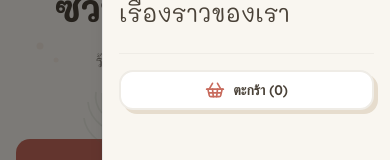
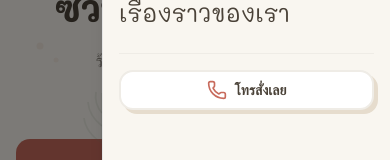
Before and after one commit to satasuk03/chutas-bakery, a Next.js app: page / in a window 390 px wide. Both pictures are taken after a click on the button 354 px from the left and 32 px from the top of the page. Shown: the part 219-379 px from the top of the page. Built offline with nearby package versions, Linux system fonts and the light colour scheme.

Commit message:
update ตะกร้า

```diff
--- a/src/components/layout/Header.tsx
+++ b/src/components/layout/Header.tsx
@@ -1,7 +1,7 @@
 "use client";
 
 import { Sheet, SheetContent, SheetTrigger } from "@/components/ui/sheet";
-import { Croissant, Menu, Phone, ShoppingBasket } from "lucide-react";
+import { Croissant, Menu, Phone } from "lucide-react";
 
 export default function Header() {
   return (
@@ -80,10 +80,13 @@ export default function Header() {
                   </a>
                 </nav>
                 <div className="pt-4 border-t border-surface">
-                  <button className="flex items-center gap-2 bg-white border-2 border-surface shadow-paper rounded-xl px-4 py-2 w-full justify-center">
-                    <ShoppingBasket className="text-terracotta size-5" />
+                  <button
+                    className="flex items-center gap-2 bg-white border-2 border-surface shadow-paper hover:shadow-paper-hover active:translate-x-[2px] active:translate-y-[2px] transition-all rounded-xl px-4 py-2 w-full justify-center"
+                    onClick={() => (window.location.href = "tel:0645492982")}
+                  >
+                    <Phone className="text-terracotta size-5" />
                     <span className="font-bold text-sm text-text-main">
-                      ตะกร้า (0)
+                      โทรสั่งเลย
                     </span>
                   </button>
                 </div>
```
